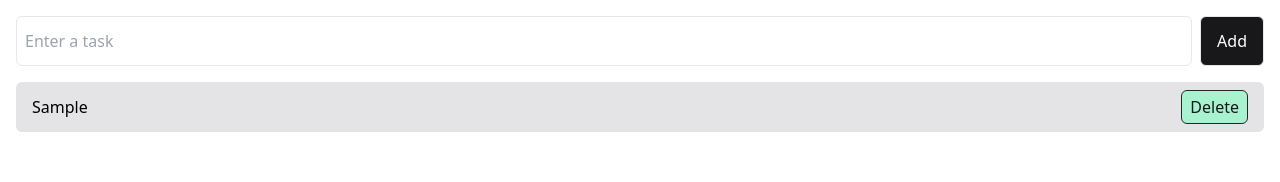
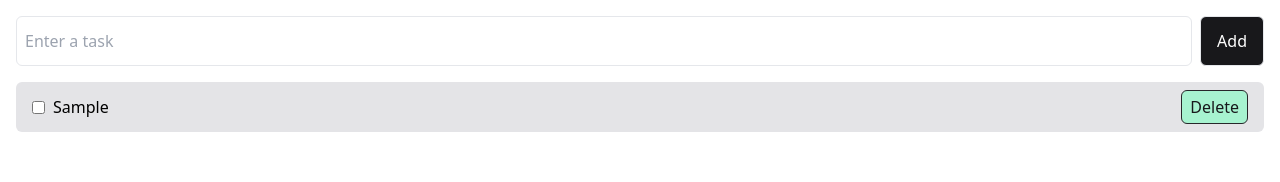
Before and after one commit to Edemaga-Heritier/To-do-List, a React (Vite) app: page / in a window 1280 px wide. Both pictures are taken after typing "Sample" into the empty fields and a click on the button "Add". Shown: the top 182 px of the page. Built offline with nearby package versions, Linux system fonts and the light colour scheme.

Commit message:
ajouter de fonctionnalité de marquer une tâche comme terminée

```diff
--- a/src/App.jsx
+++ b/src/App.jsx
@@ -10,6 +10,15 @@ export default function App() {
     // Vérification pour éviter d'ajouter des valeurs vides
     if (todo && todo.trim() !== "") {
       setTodos([...todos, todo]); // Ajouter le nouvel élément dans le tableau
+    }
+  };
+
+  const [completedTodos, setCompletedTodos] = useState([]);
+  const toggleComplete = (todo) => {
+    if (completedTodos.includes(todo)) {
+      setCompletedTodos(completedTodos.filter((t) => t.trim() !== todo));
+    } else {
+      setCompletedTodos([...completedTodos, todo]);
     }
   };
 
@@ -47,8 +56,16 @@ export default function App() {
         {todos.map((todo, index) => (
           <li
             key={index} // Utiliser l'index comme clé si les valeurs ne sont pas uniques
-            className="bg-zinc-200 px-4 py-2 flex items-center rounded-md"
+            className={`bg-zinc-200 px-4 py-2 flex items-center rounded-md ${
+              completedTodos.includes(todo) ? " line-through text-gray-500" : ""
+            }`}
           >
+            <input
+              type="checkbox"
+              checked={completedTodos.includes(todo)}
+              onChange={() => toggleComplete(todo)}
+              className="mr-2"
+            />
             <span className="flex-1">{todo}</span>
             <button
               onClick={() => deleteTodo(todo)}
```
